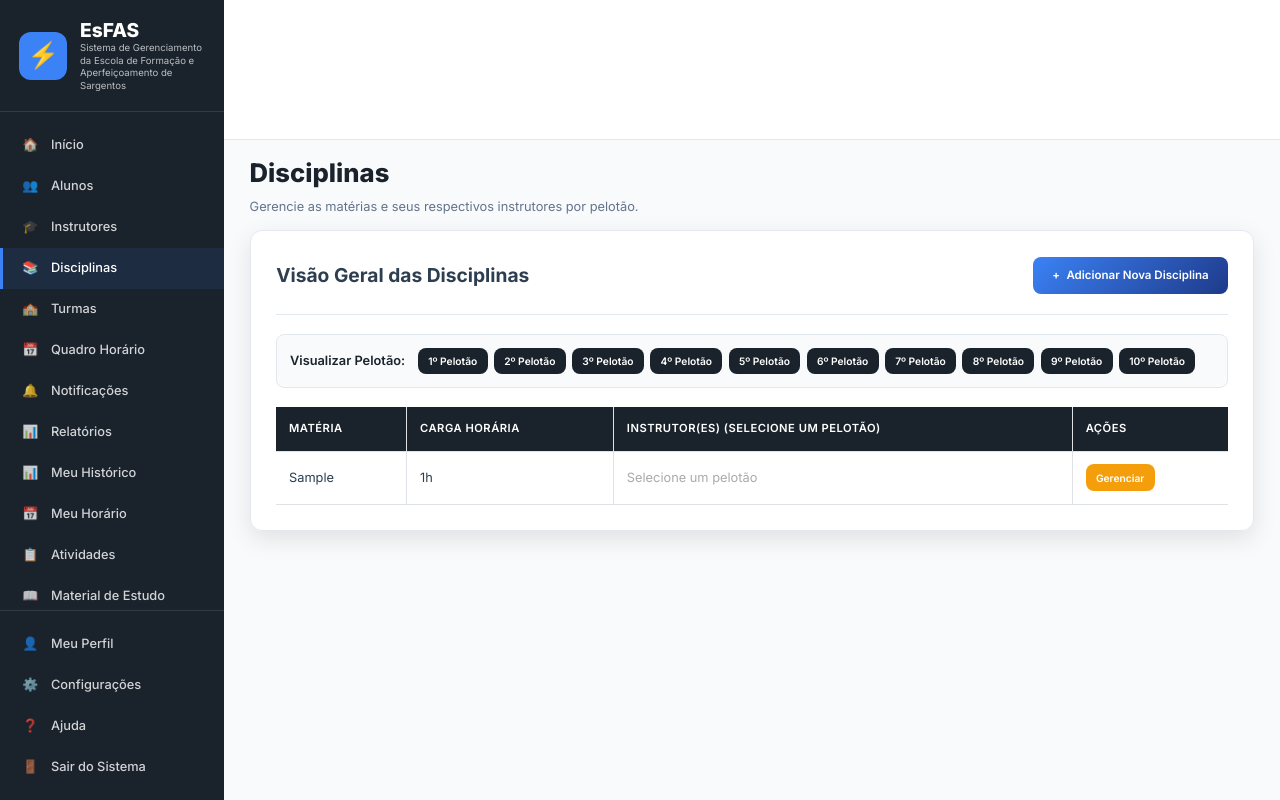
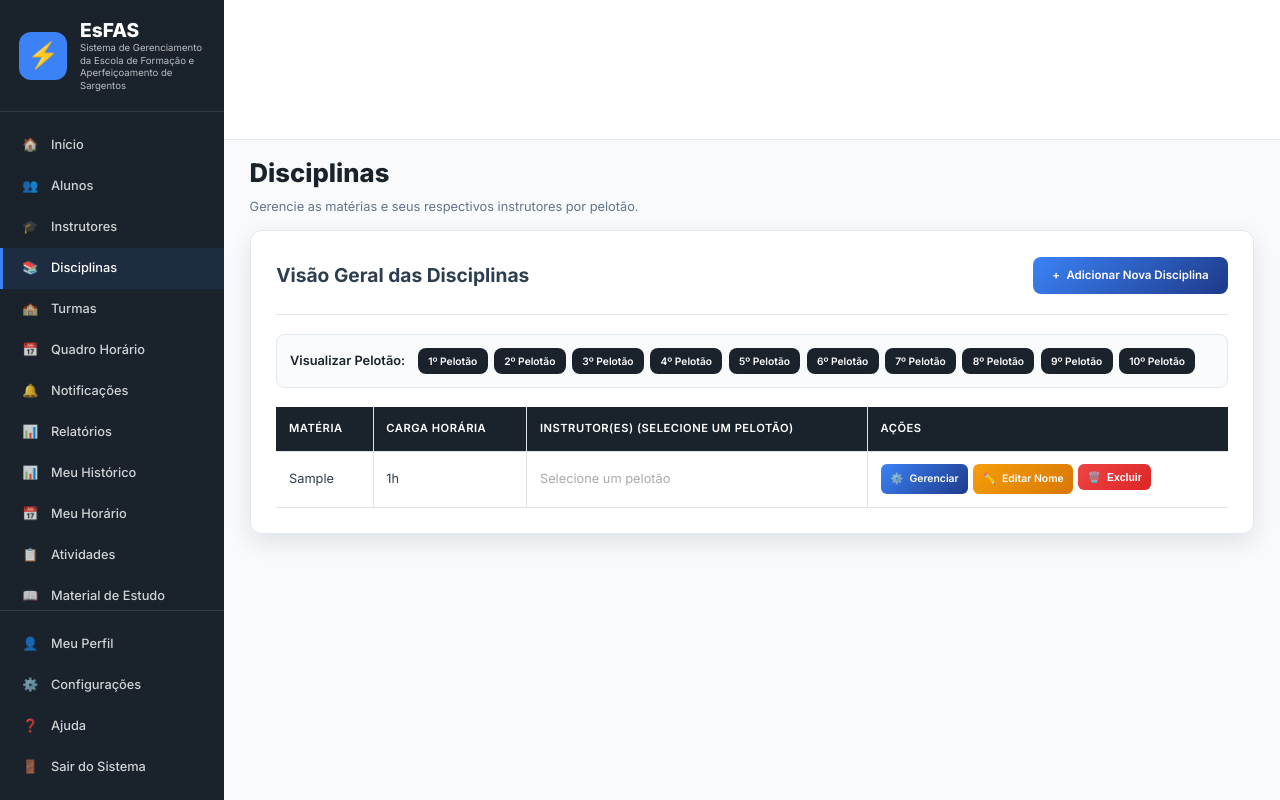
Before and after one commit to michaeloliveira4555-netizen/sistema_escolar_deepseak_1, a Flask app: page /disciplina/listar in a window 1280 px wide. Run offline with Flask 3, Linux system fonts and the light colour scheme; a user stored in the database is signed in; tables that the repository leaves empty hold one stand-in row (values such as "Sample post").

Commit message:
mudanças na aba disciplinas

```diff
--- a/backend/controllers/disciplina_controller.py
+++ b/backend/controllers/disciplina_controller.py
@@ -1,11 +1,13 @@
-from flask import Blueprint, render_template, request, redirect, url_for, flash
-from flask_login import login_required
-from sqlalchemy import select
+from flask import Blueprint, render_template, request, redirect, url_for, flash, jsonify
+from flask_login import login_required, current_user
+from sqlalchemy import select, delete
+from sqlalchemy.exc import IntegrityError
 
 from ..models.database import db
 from ..models.disciplina import Disciplina
 from ..models.instrutor import Instrutor
 from ..models.disciplina_turma import DisciplinaTurma
+from ..models.historico_disciplina import HistoricoDisciplina
 from ..services.disciplina_service import DisciplinaService
 from utils.decorators import admin_or_programmer_required
 
@@ -100,3 +102,72 @@ def editar_disciplina(disciplina_id):
         atribuicoes=atribuicoes,
         disciplinas_com_dois_instrutores=disciplinas_com_dois_instrutores
     )
+
+@disciplina_bp.route('/editar_nome/<int:disciplina_id>', methods=['GET', 'POST'])
+@login_required
+@admin_or_programmer_required
+def editar_nome_disciplina(disciplina_id):
+    """Edita apenas o nome e carga horária da disciplina"""
+    disciplina = db.session.get(Disciplina, disciplina_id)
+    if not disciplina:
+        flash("Disciplina não encontrada.", 'danger')
+        return redirect(url_for('disciplina.listar_disciplinas'))
+
+    if request.method == 'POST':
+        novo_nome = request.form.get('materia')
+        nova_carga_horaria = request.form.get('carga_horaria_prevista')
+
+        # Verificar se já existe outra disciplina com o mesmo nome
+        if novo_nome != disciplina.materia:
+            disciplina_existente = db.session.execute(
+                select(Disciplina).where(Disciplina.materia == novo_nome)
+            ).scalar_one_or_none()
+
+            if disciplina_existente:
+                flash('Já existe uma disciplina com este nome!', 'error')
+                return render_template('editar_nome_disciplina.html', disciplina=disciplina)
+
+        disciplina.materia = novo_nome
+        disciplina.carga_horaria_prevista = int(nova_carga_horaria) if nova_carga_horaria else 0
+
+        try:
+            db.session.commit()
+            flash(f'Disciplina "{disciplina.materia}" atualizada com sucesso!', 'success')
+            return redirect(url_for('disciplina.listar_disciplinas'))
+        except IntegrityError:
+            db.session.rollback()
+            flash('Erro ao atualizar a disciplina. Verifique os dados.', 'error')
+
+    return render_template('editar_nome_disciplina.html', disciplina=disciplina)
+
+@disciplina_bp.route('/excluir/<int:disciplina_id>', methods=['POST'])
+@login_required
+@admin_or_programmer_required
+def excluir_disciplina(disciplina_id):
+    """Exclui uma disciplina se não estiver vinculada a históricos"""
+    disciplina = db.session.get(Disciplina, disciplina_id)
+
+    if not disciplina:
+        flash('Disciplina não encontrada!', 'error')
+        return redirect(url_for('disciplina.listar_disciplinas'))
+
+    # Verificar se a disciplina está sendo usada em algum histórico
+    historico_count = db.session.execute(
+        select(HistoricoDisciplina).where(HistoricoDisciplina.disciplina_id == disciplina_id)
+    ).scalars().count()
+
+    if historico_count > 0:
+        flash(f'Não é possível excluir "{disciplina.materia}" pois está vinculada a {historico_count} histórico(s)!', 'error')
+        return redirect(url_for('disciplina.listar_disciplinas'))
+
+    # Remover atribuições de turma primeiro
+    db.session.execute(
+        delete(DisciplinaTurma).where(DisciplinaTurma.disciplina_id == disciplina_id)
+    )
+
+    # Agora pode excluir a disciplina
+    db.session.delete(disciplina)
+    db.session.commit()
+
+    flash(f'Disciplina "{disciplina.materia}" excluída com sucesso!', 'success')
+    return redirect(url_for('disciplina.listar_disciplinas'))
--- a/static/style.css
+++ b/static/style.css
@@ -903,6 +903,165 @@ body.weekend-panel-open .weekend-toggle-btn {
     border-left-color: var(--color-success);
 }
 
+/* ==================== ESTILOS PARA BOTÕES DE AÇÃO ==================== */
+
+.btn-group {
+    display: flex;
+    gap: 0.375rem;
+    flex-wrap: nowrap;
+}
+
+.btn-group .btn {
+    white-space: nowrap;
+    font-size: 0.8125rem;
+    padding: 0.5rem 0.75rem;
+    border-radius: 6px;
+    transition: all 0.2s ease;
+}
+
+/* Botões específicos para ações */
+.btn-warning {
+    background: linear-gradient(135deg, #f59e0b, #d97706);
+    color: white;
+    border: none;
+}
+
+.btn-warning:hover {
+    background: linear-gradient(135deg, #d97706, #b45309);
+    transform: translateY(-1px);
+    box-shadow: 0 4px 8px rgba(245, 158, 11, 0.3);
+}
+
+.btn-danger {
+    background: linear-gradient(135deg, #ef4444, #dc2626);
+    color: white;
+    border: none;
+}
+
+.btn-danger:hover {
+    background: linear-gradient(135deg, #dc2626, #b91c1c);
+    transform: translateY(-1px);
+    box-shadow: 0 4px 8px rgba(239, 68, 68, 0.3);
+}
+
+/* Estados dos botões */
+.btn:disabled {
+    opacity: 0.6;
+    cursor: not-allowed;
+    transform: none !important;
+}
+
+.btn:disabled:hover {
+    transform: none !important;
+    box-shadow: none !important;
+}
+
+/* Estilos responsivos para mobile */
+@media (max-width: 768px) {
+    .btn-group {
+        flex-direction: column;
+        gap: 0.25rem;
+    }
+
+    .btn-group .btn {
+        width: 100%;
+        text-align: center;
+        justify-content: center;
+    }
+
+    /* Esconder texto em mobile e mostrar apenas ícones */
+    .btn-text-mobile {
+        display: none;
+    }
+
+    .btn-icon-mobile {
+        display: inline-block;
+        font-size: 1.1rem;
+    }
+}
+
+/* Para telas muito pequenas */
+@media (max-width: 480px) {
+    .btn-group {
+        flex-direction: row;
+        flex-wrap: wrap;
+    }
+
+    .btn-group .btn {
+        min-width: auto;
+        padding: 0.5rem;
+    }
+
+    /* Mostrar apenas ícones em mobile muito pequeno */
+    .btn span:not(.btn-icon-mobile) {
+        display: none;
+    }
+
+    .btn-icon-mobile {
+        margin-right: 0;
+    }
+}
+
+/* ==================== ESTILOS PARA FORMULÁRIO DE EDIÇÃO ==================== */
+
+.editar-disciplina-form {
+    background: var(--color-white);
+    border-radius: var(--border-radius);
+    padding: 2rem;
+    box-shadow: var(--shadow-soft);
+    border: 1px solid var(--color-border);
+}
+
+.editar-disciplina-form .form-group {
+    margin-bottom: 1.5rem;
+}
+
+.editar-disciplina-form label {
+    font-weight: 600;
+    color: var(--color-secondary);
+    margin-bottom: 0.5rem;
+    display: block;
+}
+
+.editar-disciplina-form .form-control {
+    border: 2px solid var(--color-border);
+    transition: border-color 0.3s ease;
+}
+
+.editar-disciplina-form .form-control:focus {
+    border-color: var(--color-primary-light);
+    box-shadow: 0 0 0 3px rgba(59, 130, 246, 0.1);
+}
+
+/* ==================== ANIMAÇÕES ==================== */
+
+@keyframes shake {
+    0%, 100% { transform: translateX(0); }
+    25% { transform: translateX(-5px); }
+    75% { transform: translateX(5px); }
+}
+
+.btn-shake {
+    animation: shake 0.4s ease;
+}
+
+/* ==================== FEEDBACK VISUAL ==================== */
+
+.disabled-row {
+    opacity: 0.6;
+    background-color: #f8f9fa !important;
+}
+
+.deleting-row {
+    background-color: #fee2e2 !important;
+    transition: all 0.3s ease;
+}
+
+.updating-row {
+    background-color: #fef3c7 !important;
+    transition: all 0.3s ease;
+}
+
 /* ==========================================================================
    13. Layout Adaptativo (Media Queries)
    ========================================================================== */
--- a/templates/listar_disciplinas.html
+++ b/templates/listar_disciplinas.html
@@ -68,7 +68,26 @@
                             {% endif %}
                         </td>
                         <td data-label="Ações" class="text-right">
-                            <a href="{{ url_for('disciplina.editar_disciplina', disciplina_id=disciplina.id) }}" class="btn btn-sm btn-warning">Gerenciar</a>
+                            <div class="btn-group">
+                                <a href="{{ url_for('disciplina.editar_disciplina', disciplina_id=disciplina.id) }}"
+                                   class="btn btn-sm btn-primary">
+                                    <span class="btn-icon-mobile">⚙️</span>
+                                    <span class="btn-text-mobile">Gerenciar</span>
+                                </a>
+                                <a href="{{ url_for('disciplina.editar_nome_disciplina', disciplina_id=disciplina.id) }}"
+                                   class="btn btn-sm btn-warning">
+                                    <span class="btn-icon-mobile">✏️</span>
+                                    <span class="btn-text-mobile">Editar Nome</span>
+                                </a>
+                                <form action="{{ url_for('disciplina.excluir_disciplina', disciplina_id=disciplina.id) }}"
+                                      method="POST" style="display: inline;">
+                                    <button type="submit" class="btn btn-sm btn-danger"
+                                            onclick="return confirmDelete('{{ disciplina.materia }}')">
+                                        <span class="btn-icon-mobile">🗑️</span>
+                                        <span class="btn-text-mobile">Excluir</span>
+                                    </button>
+                                </form>
+                            </div>
                         </td>
                     </tr>
                     {% endfor %}
@@ -83,4 +102,10 @@
         {% endif %}
     </div>
 </div>
+
+<script>
+function confirmDelete(disciplinaNome) {
+    return confirm(`Tem certeza que deseja excluir permanentemente "${disciplinaNome}"?\n\nEsta ação não pode ser desfeita.`);
+}
+</script>
 {% endblock %}
```
Also changed, not shown: templates/editar_nome_disciplina.html (added, +32 -0 lines).
